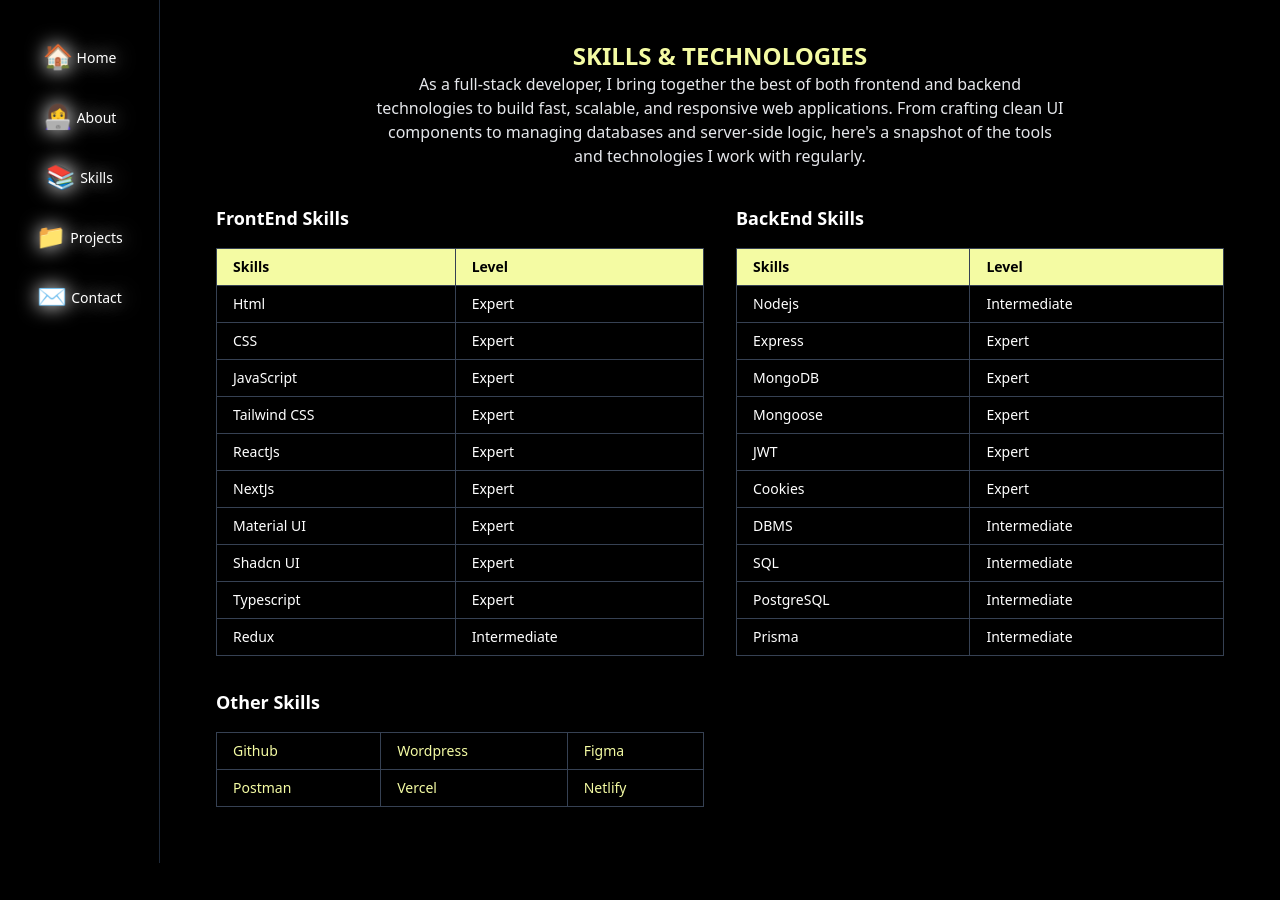
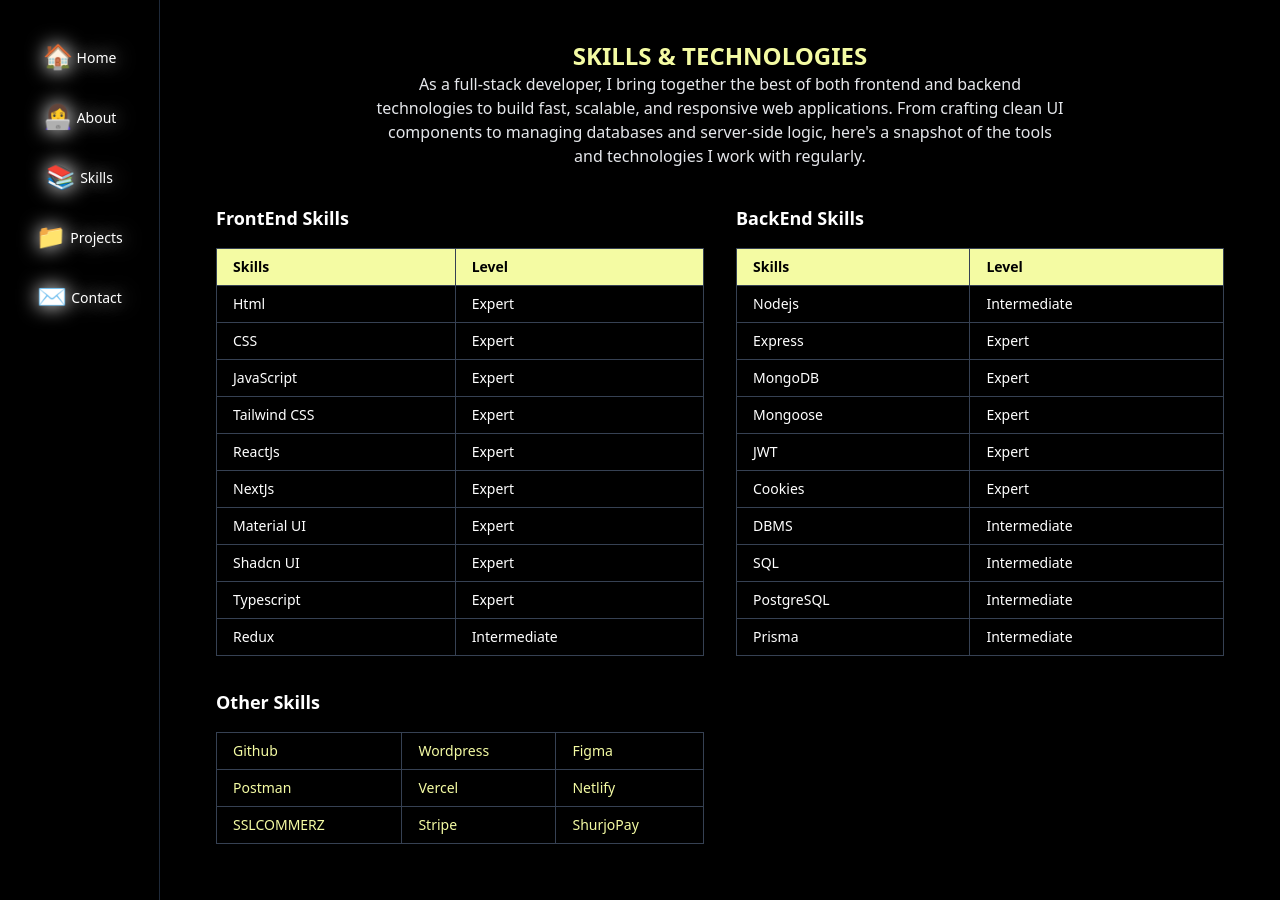
Before and after one commit to neelimapriya/portfolio-client, a Next.js app: page /skills in a window 1280 px wide. Before the commit the page ends 863 px from the top, so only its background shows below. Built offline with nearby package versions, Linux system fonts and the light colour scheme.

Commit message:
update resume

```diff
--- a/src/app/page.tsx
+++ b/src/app/page.tsx
@@ -14,7 +14,7 @@
   const cvPath = `/cv/${cvFileName}`;
 
   const driveLink =
-    "https://docs.google.com/document/d/1jT4jXK7X9F4UwqZqP5bB0_SVNHeOBxKvKFUtefUgQNU/edit?usp=drive_link";
+    "https://drive.google.com/file/d/1pSAg1DGfXTZy28U8nMo0hBfuhUA_hNXN/view?usp=sharing";
 
   const handleDownloadCV = async () => {
     setIsDownloading(true);
--- a/src/app/skills/page.tsx
+++ b/src/app/skills/page.tsx
@@ -167,6 +167,12 @@
               <td className="border border-gray-700 px-4 py-2 text-[#F4FBA3]">Vercel</td>
               <td className="border border-gray-700 px-4 py-2 text-[#F4FBA3]">Netlify</td>
             </tr>
+            <tr >
+
+              <td className="border border-gray-700 px-4 py-2 text-[#F4FBA3]">SSLCOMMERZ</td>
+              <td className="border border-gray-700 px-4 py-2 text-[#F4FBA3]">Stripe</td>
+              <td className="border border-gray-700 px-4 py-2 text-[#F4FBA3]">ShurjoPay</td>
+            </tr>
           </tbody>
         </table>
       </div>
```
Also changed, not shown: 1 other file (tests, documents, lock files or other folders).
